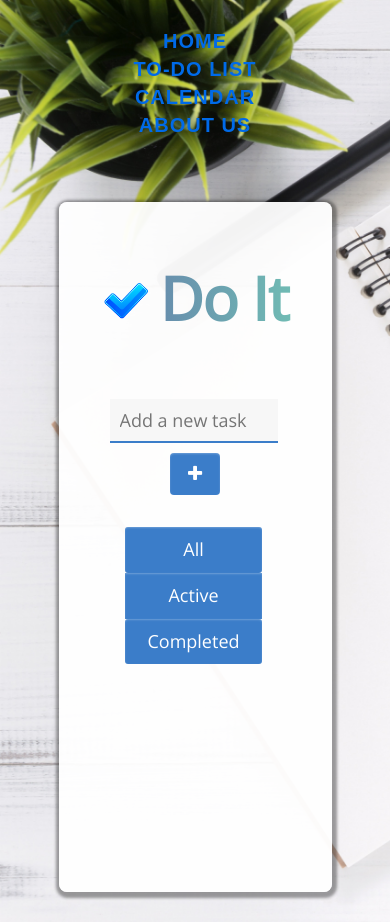
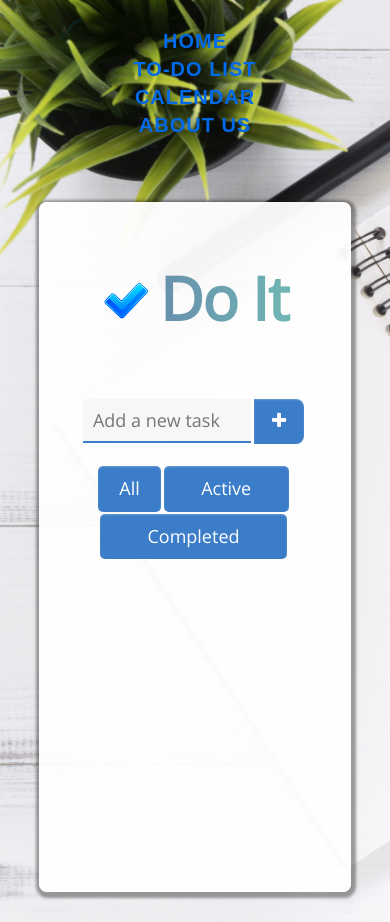
Before and after one commit to petarL1/cpd_project, a React (Create React App) app: page /todo in a window 390 px wide. Built offline with nearby package versions, Linux system fonts and the light colour scheme.

Commit message:
made to-do list more responsive at low resolutions

```diff
--- a/src/calendar.css
+++ b/src/calendar.css
@@ -1,5 +1,5 @@
 .react-calendar {
-  width: 470px;
+  width: 400px;
   max-width: 100%;
   max-height: 100%;
   background-color: #fff;
--- a/src/index.css
+++ b/src/index.css
@@ -105,7 +105,7 @@ body {
 padding-top: 15px;
 align-items: center;
 justify-content: center;
-width: 50vw;
+width: 55vw;
 min-height: 80vh;
 margin: 30px auto 30px auto;
 border-radius: 8px;
@@ -549,7 +549,7 @@ li{
 /* ABOUT US ------------------------------------*/
 
 .about-body{
-  background-color: rgb(212, 212, 212);
+  background-color: rgb(243, 243, 243);
   min-height: 500px;
   background-repeat: no-repeat;
   background-size: contain;
@@ -691,6 +691,12 @@ li{
 
 /* MEDIA QUERIES ---------------------------------------------- */
 
+@media screen and (max-width:1360px){
+  .todoapp-main{
+    width:65vw;
+  }
+}
+
 @media screen and (max-width:760px){
   .navbar-todo a{
     display:block;
@@ -720,9 +726,6 @@ li{
     padding:0;
   }
 
-  .todoapp-main{
-    width: 65vw;
-  }
   .form-edit{
     grid-template-columns: 85% 15%;
   }
@@ -768,6 +771,9 @@ li{
   .btn-sec3{
     font-size: 2vw;
   }
+  .todoapp-main{
+    width: 75vw;
+  }
 }
 
  @media screen and (min-width:1360px){
@@ -787,40 +793,16 @@ li{
   }
 }
 
+
 @media screen and (max-width:500px){
-.filters{
-  flex-direction: column;
-}
-.toggle-btn:first-of-type{
-  border-radius: 3px;
+.todoapp-main{
+  width: 80vw;
 }
 
-.toggle-btn:nth-child(2){
-  word-wrap: break-word;
-}
-.toggle-btn:last-of-type{
-  border-radius: 3px;
-  word-wrap: break-word;
-}
-.toggle-btn{
-  width:50%;
-}
-.form-input{
-  display:block;
-}
 .form-input:placeholder-shown{
   text-overflow: ellipsis;
 }
- .btn-add{
-  display: flex;
-  justify-content: center;
-  align-items: center;
-  margin: 10px auto;
-  border-radius: 4px;
-}
-.todoapp-main{
-  width: 70vw;
-}
+
 .nav a{
   color:rgb(255, 255, 255)
 }
@@ -892,3 +874,44 @@ li{
     font-size:calc(10px + 0.8vw);
   }
 }
+
+@media screen and  (max-width:400px) {
+  .filters{
+    display: flex;
+    flex-wrap: wrap;
+  }
+
+  .toggle-btn:first-of-type{
+    border-radius: 5px;
+    margin-bottom: 1px;
+    width:20%;
+  }
+
+  .toggle-btn:nth-child(2){
+    word-wrap: break-word;
+    border-radius: 5px;
+    width: 40%;
+  }
+  .toggle-btn:last-of-type{
+    margin-top:1px;
+    border-radius: 5px;
+    word-wrap: break-word;
+    width:60%;
+  }
+}
+
+@media screen and  (max-width:270px) {
+  .filters{
+   flex-direction: column;
+  }
+  .toggle-btn:first-of-type{
+    width: 60%;
+  }
+
+  .toggle-btn:nth-child(2){
+    width: 60%;
+  }
+  .toggle-btn:last-of-type{
+    width: 60%;
+  }
+}
```
